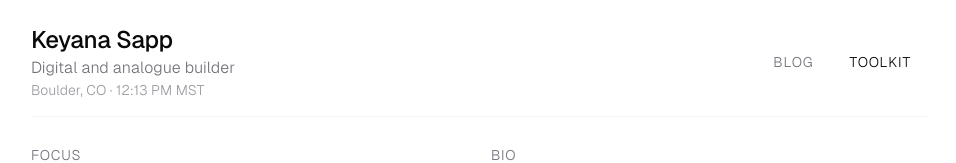
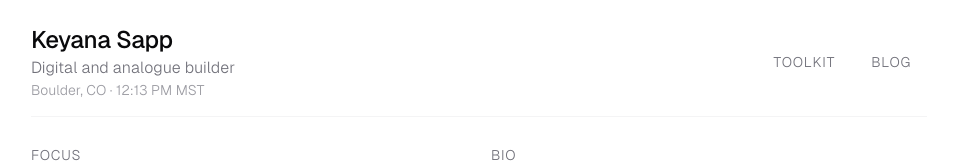
Before and after one commit to ksBrapZ/keyana-portfolio, a Next.js app: page / in a window 1280 px wide. Shown: the top 163 px of the page, without its empty margins (161-1117 px from the left). Built offline with nearby package versions, Linux system fonts and the light colour scheme.

Commit message:
Fix navigation: match Blog and Toolkit styles, put Toolkit on left

```diff
--- a/components/Header.tsx
+++ b/components/Header.tsx
@@ -60,6 +60,21 @@ const Header = () => {
               <div className="flex items-center">
                 <NavigationMenu>
                   <NavigationMenuList>
+                    {pathname !== "/toolkit" && (
+                      <NavigationMenuItem>
+                        <Link href="/toolkit" legacyBehavior passHref>
+                          <NavigationMenuLink
+                            className={cn(
+                              "text-sm uppercase tracking-wider px-4 py-2 hover:text-primary transition-colors",
+                              pathname === "/toolkit" || pathname?.startsWith("/toolkit/") ? "text-primary" : "text-muted-foreground"
+                            )}
+                          >
+                            Toolkit
+                          </NavigationMenuLink>
+                        </Link>
+                      </NavigationMenuItem>
+                    )}
+
                     {/* Blog link - now active */}
                     <NavigationMenuItem>
                       <Link href="/blog" legacyBehavior passHref>
@@ -83,18 +98,6 @@ const Header = () => {
                       </Link>
                     </NavigationMenuItem>
                     */}
-
-                    {pathname !== "/toolkit" && (
-                      <NavigationMenuItem>
-                        <Link href="/toolkit" legacyBehavior passHref>
-                          <NavigationMenuLink
-                            className="text-sm uppercase tracking-wider px-4 py-2 hover:text-primary transition-colors"
-                          >
-                            Toolkit
-                          </NavigationMenuLink>
-                        </Link>
-                      </NavigationMenuItem>
-                    )}
                   </NavigationMenuList>
                 </NavigationMenu>
               </div>
--- a/pages/blog/[slug].tsx
+++ b/pages/blog/[slug].tsx
@@ -34,7 +34,7 @@ export default function BlogPostPage({ post }: BlogPostPageProps) {
         <meta name="twitter:description" content={frontmatter.description} />
       </Head>
 
-      <div className="min-h-screen flex flex-col">
+      <div className="min-h-screen flex flex-col bg-background text-foreground">
         <Header />
 
         <main className="flex-grow container mx-auto px-6 md:px-12 lg:px-16 max-w-screen-lg py-8">
```
